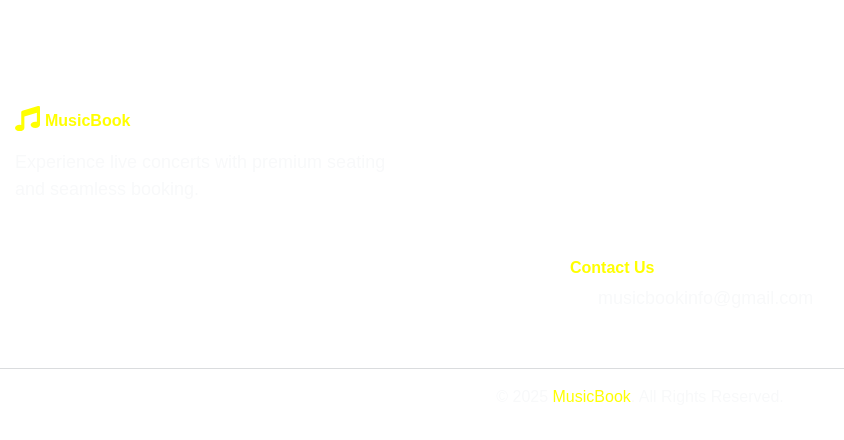
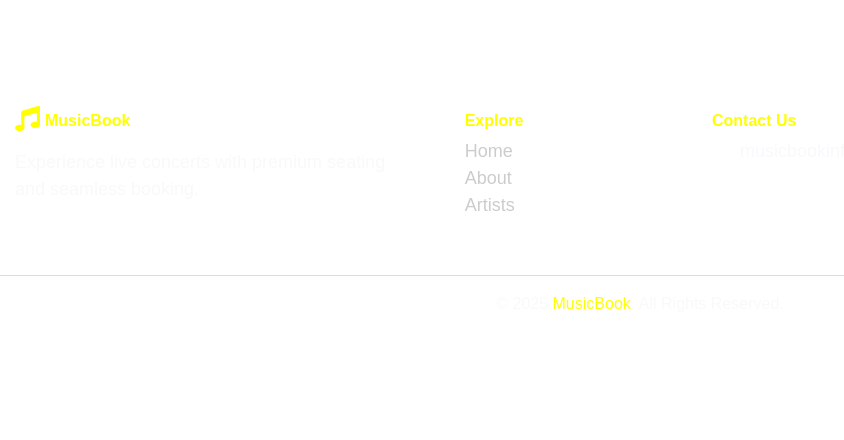
Before and after one commit to Hariharaselvi97/music-concert, a Next.js app: page /footer in a window 1280 px wide. Shown: the top 440 px of the page, without its empty margins (0-844 px from the left). Built offline with nearby package versions, Linux system fonts and the light colour scheme.

Commit message:
add explore in footer section

```diff
--- a/app/about/about.css
+++ b/app/about/about.css
@@ -9,4 +9,6 @@
     font-family: 'Trebuchet MS', 'Lucida Sans Unicode', 'Lucida Grande', 'Lucida Sans', Arial, sans-serif;
     font-size: 26px;
     margin-top: 40px;
+    font-family: 'Franklin Gothic Medium', 'Arial Narrow', Arial, sans-serif;
+
 }
--- a/app/about/page.tsx
+++ b/app/about/page.tsx
@@ -50,7 +50,7 @@ export default function About(){
           className="mb-3 text-center text-white"
           data-aos="fade-up"
           data-aos-duration="1000"
-        style={{fontFamily:"Trebuchet MS', 'Lucida Sans Unicode', 'Lucida Grande', 'Lucida Sans', Arial, sans-serif",fontSize:"23px"}}>
+        style={{fontFamily:"Franklin Gothic Medium', 'Arial Narrow', Arial, sans-serif",fontSize:"24px",marginTop:"40px"}}>
           MusicBook is your ultimate platform for discovering and booking the
           best music concerts around you. We bring artists, bands, and music lovers
           together on one stage. Enjoy seamless ticket booking, event updates,
--- a/app/booking/page.tsx
+++ b/app/booking/page.tsx
@@ -105,7 +105,7 @@ const eventDate = searchParams.get("date");
 
 
  const handleBooking = async () => {
-    const user = localStorage.getItem("user");
+    const user = localStorage.getItem("username");
 
     if (!user) {
     alert("Login required!");
--- a/app/footer/footer.css
+++ b/app/footer/footer.css
@@ -26,5 +26,8 @@
   color: yellow;
 }
 .foot{
-    margin-left: 570px;
+    margin-left: 30px;
 }
+.foot1{
+  margin-left: 30px;
+}
--- a/app/footer/page.tsx
+++ b/app/footer/page.tsx
@@ -23,24 +23,26 @@ export default function Footer(){
           </div>
 
 
-          {/* <div className="col-md-2 mb-4 fade-up delay-1">
-            <h6 className="fw-bold">Explore</h6>
-            <ul className="list-unstyled">
+          <div className="col-md-2 mb-4 foot1">
+            <h6 className="fw-bold" style={{color:"yellow",marginTop:"15px"}} data-aos="fade-right" data-aos-duration="1000">Explore</h6>
+            <ul className="list-unstyled" style={{fontSize:"18px"}}>
               <li><a href="/" className="footer-link">Home</a></li>
-              <li><a href="/" className="footer-link">About</a></li>
-              <li><a href="/" className="footer-link">Artists</a></li>
+              <li><a href="/#about" className="footer-link">About</a></li>
+              <li><a href="/#artist" className="footer-link">Artists</a></li>
+
             </ul>
-          </div> */}
+          </div>
 
 
           {/* Social */}
-          <div className="col-md-3 mb-4 foot">
+          <div className="col-12 col-md-3 mb-4 foot">
             <h6 className="fw-bold" style={{color:"yellow",marginTop:"15px"}} data-aos="fade-right" data-aos-duration="1000">Contact Us</h6>
           <p style={{color:"white",fontSize:"20px",marginTop:"10px"}} data-aos="fade-up" data-aos-duration="1000"><CgMail /></p>
               <Link href="/" className="navbar-brand">
                 <p style={{marginLeft:"28px",marginTop:"-38px",fontSize:"18px"}} data-aos="fade-up" data-aos-duration="1000">musicbookinfo@gmail.com</p>
               </Link>
           </div>
+
 
         </div>
         <hr className="border-secondary" />
@@ -50,5 +52,9 @@ export default function Footer(){
         </div>
       </div>
     </footer>
+
+
+
+
     )
 }
--- a/app/navbar/page.tsx
+++ b/app/navbar/page.tsx
@@ -148,7 +148,7 @@ export default function Navbar(){
 
 <nav className="navbar navbar-expand-lg navbar-dark">
   <div className="container-fluid">
-   <div className="d-flex align-items-center">
+   <div className="d-flex align-items-center"data-aos="fade-up" data-aos-duration="1000">
   <p style={{ color:"white", fontSize:"30px", margin: 0 }}>
     <FaMusic />
   </p>
@@ -171,25 +171,26 @@ export default function Navbar(){
 
      <div className={`navbar-collapse ${open ? "d-block" : "d-none"} d-lg-flex`}>
           <ul className="navbar-nav ms-auto text-center top">
-            <li className="nav-item mx-2">
+            <li className="nav-item mx-2" data-aos="fade-up" data-aos-duration="1000">
               <Link href="/" className="nav-link text-white">Home</Link>
             </li>
-            <li className="nav-item mx-2">
+            <li className="nav-item mx-2" data-aos="fade-up" data-aos-duration="1000">
               <Link href="/#about" className="nav-link text-white">About</Link>
             </li>
-            <li className="nav-item mx-2">
+            <li className="nav-item mx-2" data-aos="fade-up" data-aos-duration="1000">
               <Link href="/#artist" className="nav-link text-white">Artist</Link>
             </li>
 
             {loggedIn ? (
               <>
-                <li className="nav-item mx-2">
+                <li className="nav-item mx-2" data-aos="fade-up" data-aos-duration="1000">
                   <Link href="/profile" className="nav-link text-white">Profile</Link>
                 </li>
-                <li className="nav-item mx-2">
+                <li className="nav-item mx-2 " >
                   <button
                     onClick={handleLogout}
-                    className="btn btn-link nav-link text-white"
+                    className="btn btn-link nav-link text-white  "
+                     style={{ fontWeight:"bold",fontSize:"18px",marginLeft:"-10px"}}
                   >
                     Logout
                   </button>
@@ -197,10 +198,10 @@ export default function Navbar(){
               </>
             ) : (
               <>
-                <li className="nav-item mx-2">
+                <li className="nav-item mx-2" data-aos="fade-up" data-aos-duration="1000">
                   <Link href="/signup" className="nav-link text-white">Signup</Link>
                 </li>
-                <li className="nav-item mx-2">
+                <li className="nav-item mx-2" data-aos="fade-up" data-aos-duration="1000">
                   <Link href="/login" className="nav-link text-white">Login</Link>
                 </li>
               </>
```
